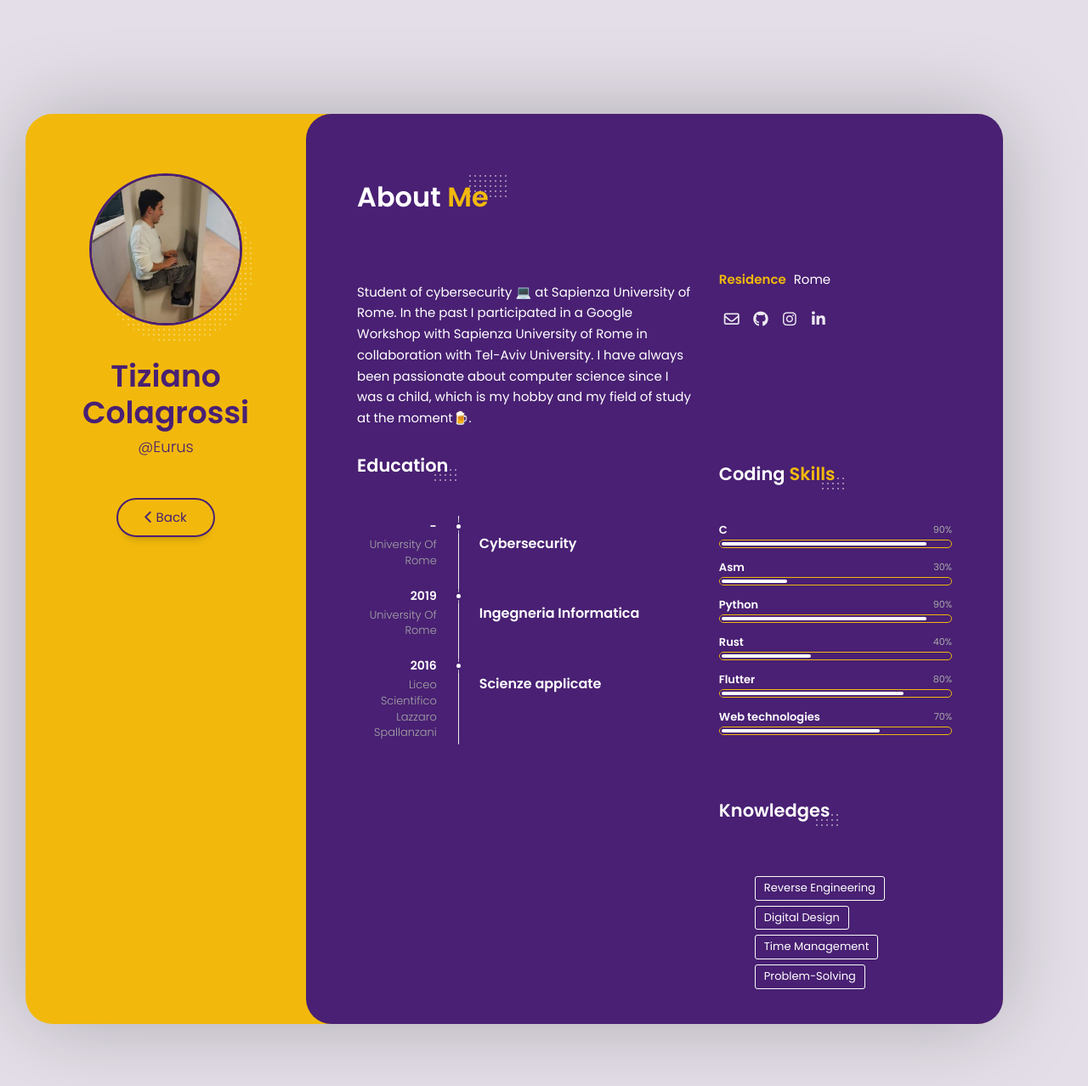
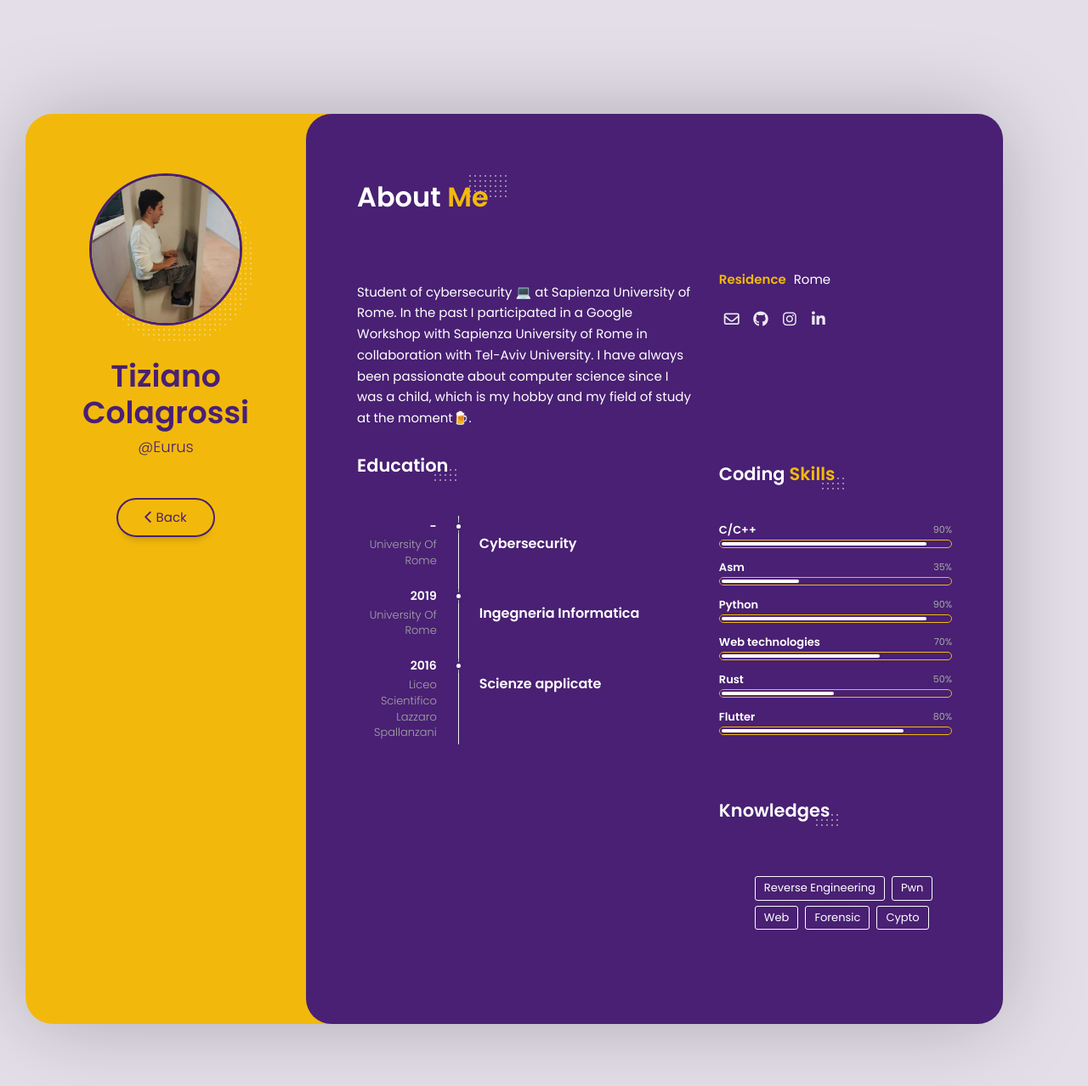
Before and after one commit to HACKappatoi/HACKappatoi.github.io, a Jekyll site: the page built from eurus_cv.md, in a window 1280 px wide. Shown: the top 1278 px of the page at 85% size. Built offline with Jekyll 4.4.1, drawn with Linux system fonts in a browser that asks for light colours; nearby versions of some CDN libraries.

Commit message:
update cv

```diff
--- a/_includes/info_list.html
+++ b/_includes/info_list.html
@@ -4,6 +4,13 @@
         <li>
         <span class="title">Residence</span>
         <span class="value">{{page.residence}}</span>
+        </li>
+        {% endif %}
+
+        {% if page.site %}
+        <li>
+        <span class="title">Web Site</span>
+        <span class="value"><a href="{{page.site}}" target="_blank">{{page.site}}</a></span>
         </li>
         {% endif %}
 
--- a/eurus_cv.md
+++ b/eurus_cv.md
@@ -14,7 +14,7 @@ permalink: /eurus/
 
 # biografia non serve dire altro
 # scrivi un po quello che te pare
-bio: Student of cybersecurity 💻 at Sapienza University of Rome. In the past I participated in a Google Workshop with Sapienza University of Rome in collaboration with Tel-Aviv University. I have always been passionate about computer science since I was a child, which is my hobby and my field of study at the moment🍺.
+bio: "Student of cybersecurity 💻 at Sapienza University of Rome. In the past I participated in a Google Workshop with Sapienza University of Rome in collaboration with Tel-Aviv University. I have always been passionate about computer science since I was a child, which is my hobby and my field of study at the moment🍺."
 
 residence: Rome
 
@@ -33,33 +33,32 @@ github: https://github.com/tizianocolagrossi
 # famose a capi
 knowledges:
     [ Reverse Engineering
-    , Digital Design
-    , Time Management
-    , Problem-Solving
+    , Pwn
+    , Web
+    , Forensic
+    , Cypto
     ]
 # queste so le skill co la barra
 # percentage va da 5 a 100 con scala 5
 skills: [
-          { name: C
+          { name: C/C++
           , percentage: 90
           },
           { name: Asm
-          , percentage: 30
+          , percentage: 35
           },
           { name: Python
           , percentage: 90
           },
+          { name: Web technologies
+          , percentage: 70
+          },
           { name: Rust
-          , percentage: 40
+          , percentage: 50
           },
           { name: Flutter
           , percentage: 80
           },
-          { name: Web technologies
-          , percentage: 70
-          },
-
-
         ]
 
 # se c'hai i certificati e sei gia
```
